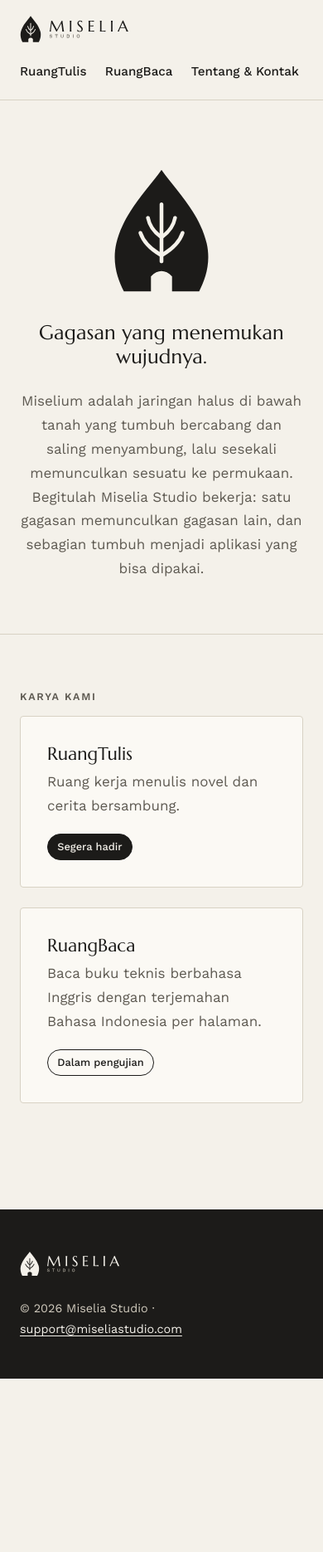
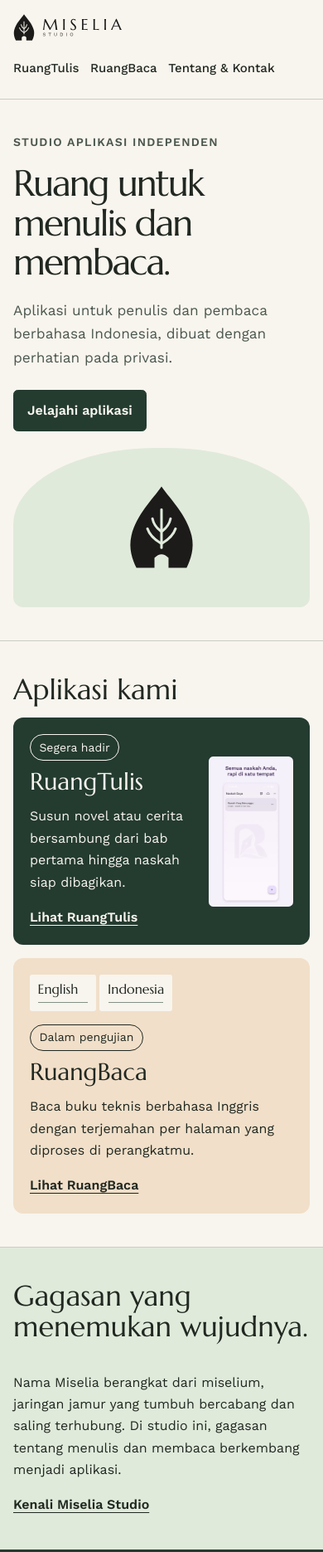
Before and after one commit to assasinotes-pixel/miselia-web, a plain HTML site: page index.html in a window 390 px wide. Shown: the top 1871 px of the page at 83% size. Before the commit the page ends 1662 px from the top, so only its background shows below. Drawn offline with Linux system fonts and the light colour scheme.

Commit message:
Redesign Miselia Studio website

```diff
--- a/assets/gaya.css
+++ b/assets/gaya.css
@@ -3,77 +3,138 @@
 @font-face{font-family:"Work Sans";src:url("font/work-sans-latin-500-normal.woff2") format("woff2");font-weight:500;font-display:swap}
 @font-face{font-family:"Work Sans";src:url("font/work-sans-latin-600-normal.woff2") format("woff2");font-weight:600;font-display:swap}
 
-:root{
-  --arang:#1C1B19; --krem:#F4F1EA; --abu:#5E5A52;
-  --krem-tua:#E9E4D8; --garis:#D8D2C4;
-  --lebar:68rem;
+:root {
+  --tinta: #212821;
+  --kertas: #f8f5ee;
+  --redup: #4b574e;
+  --garis: #c9cec4;
+  --hijau: #243b30;
+  --daun: #e0eadb;
+  --pasir: #f1dfc9;
+  --lebar: 76rem;
 }
-*{box-sizing:border-box}
-html{-webkit-text-size-adjust:100%}
-body{margin:0;background:var(--krem);color:var(--arang);font:400 1.0625rem/1.7 "Work Sans",system-ui,sans-serif}
-img{max-width:100%;height:auto;display:block}
-a{color:inherit;text-decoration-thickness:1px;text-underline-offset:.2em}
-a:hover{color:var(--abu)}
-h1,h2,h3{font-family:"Marcellus",Georgia,serif;font-weight:400;line-height:1.2;margin:0 0 .6em}
-h1{font-size:clamp(2.2rem,5vw,3.4rem);letter-spacing:.01em}
-h2{font-size:clamp(1.6rem,3.2vw,2.2rem)}
-h3{font-size:1.35rem}
-p{margin:0 0 1em}
-.wadah{max-width:var(--lebar);margin:0 auto;padding:0 1.5rem}
-.sempit{max-width:42rem}
 
-/* kepala */
-.kepala{border-bottom:1px solid var(--garis)}
-.kepala .wadah{display:flex;align-items:center;justify-content:space-between;gap:1rem;padding-top:1rem;padding-bottom:1rem;flex-wrap:wrap}
-.kepala .logo img{height:2.4rem;width:auto}
-.nav{display:flex;gap:1.4rem;flex-wrap:wrap;font-size:.95rem;font-weight:500}
-.nav a{text-decoration:none;padding:.2rem 0;border-bottom:1px solid transparent}
-.nav a:hover,.nav a[aria-current=page]{border-color:var(--arang);color:var(--arang)}
+* { box-sizing: border-box; }
+body {
+  margin: 0;
+  background: var(--kertas);
+  color: var(--tinta);
+  font: 400 1rem/1.65 "Work Sans", system-ui, sans-serif;
+}
+img { display: block; max-width: 100%; height: auto; }
+a { color: inherit; text-underline-offset: .25em; }
+:focus-visible { outline: 3px solid #986119; outline-offset: 4px; }
+h1, h2, h3 {
+  margin: 0 0 .45em;
+  font: 400 1em/1.08 "Marcellus", Georgia, serif;
+}
+h1 { font-size: clamp(2.75rem, 6.4vw, 6rem); }
+h2 { font-size: clamp(2.15rem, 4vw, 3.5rem); }
+h3 { font-size: clamp(1.8rem, 3vw, 2.55rem); }
+p { margin: 0 0 1em; }
+.wadah { max-width: var(--lebar); margin-inline: auto; padding-inline: clamp(1rem, 4vw, 3rem); }
+.sempit { max-width: 52rem; }
+.lewati {
+  position: absolute;
+  z-index: 1;
+  top: 1rem;
+  left: 1rem;
+  transform: translateY(-200%);
+  background: var(--hijau);
+  color: white;
+  padding: .65rem 1rem;
+}
+.lewati:focus { transform: none; }
 
-/* pahlawan beranda */
-.pahlawan{padding:5rem 0 4rem;text-align:center}
-.pahlawan .simbol{width:7.5rem;margin:0 auto 2rem}
-.pahlawan .slogan{font-family:"Marcellus",Georgia,serif;font-size:clamp(1.5rem,3.4vw,2.1rem);margin:0 auto 1.5rem;max-width:30ch}
-.pahlawan .makna{color:var(--abu);max-width:38rem;margin:0 auto}
+.kepala { border-bottom: 1px solid var(--garis); }
+.kepala .wadah, .kaki .wadah, .nav {
+  display: flex;
+  align-items: center;
+  flex-wrap: wrap;
+}
+.kepala .wadah, .kaki .wadah { justify-content: space-between; gap: .5rem 2rem; }
+.kepala .wadah { padding-block: .85rem; }
+.kepala .logo img, .kaki img { width: auto; height: 2.4rem; }
+.nav { gap: 0 clamp(.85rem, 3vw, 2rem); font-size: .9375rem; font-weight: 500; }
+.nav a { padding-block: .65rem; text-decoration: none; }
+.nav a:hover, .nav a[aria-current="page"] { text-decoration: underline; }
 
-/* bagian */
-.bagian{padding:4rem 0;border-top:1px solid var(--garis)}
-.label{font-size:.78rem;letter-spacing:.14em;text-transform:uppercase;color:var(--abu);font-weight:600;margin-bottom:.8rem}
-.kartu-grid{display:grid;grid-template-columns:repeat(auto-fit,minmax(18rem,1fr));gap:1.5rem}
-.kartu{display:block;text-decoration:none;background:#FBF9F4;border:1px solid var(--garis);border-radius:4px;padding:2rem;transition:border-color .2s,transform .2s}
-.kartu:hover{border-color:var(--arang);color:inherit;transform:translateY(-2px)}
-.kartu h3{margin-bottom:.4rem}
-.kartu p{color:var(--abu);margin-bottom:1.2rem}
-.lencana{display:inline-block;font-size:.8rem;font-weight:500;padding:.25rem .7rem;border:1px solid var(--arang);border-radius:999px}
-.lencana.gelap{background:var(--arang);color:var(--krem)}
-.panah{font-weight:500;font-size:.95rem}
+.pahlawan, .produk-kepala, .bagian { padding-block: clamp(2.5rem, 7vw, 6rem); }
+.bagian { border-top: 1px solid var(--garis); }
+.pembuka, .dua-kolom, .kartu-grid {
+  display: grid;
+  grid-template-columns: repeat(2, minmax(0, 1fr));
+  gap: clamp(1.25rem, 5vw, 5rem);
+}
+.pembuka { align-items: center; grid-template-columns: 1.25fr .75fr; }
+.beranda h1 { letter-spacing: -.045em; }
+.sub, .makna { max-width: 42ch; color: var(--redup); font-size: clamp(1.08rem, 2vw, 1.27rem); }
+.produk-kepala p { max-width: 66ch; }
+.produk-kepala:nth-child(1) { background: var(--daun); }
+.bidang-merek {
+  display: grid;
+  place-items: center;
+  min-height: clamp(15rem, 31vw, 26rem);
+  border-radius: 48% 48% .75rem .75rem;
+  background: var(--daun);
+}
+.bidang-merek img { width: clamp(5rem, 13vw, 10rem); }
+.label { font-size: .875rem; font-weight: 600; letter-spacing: .09em; text-transform: uppercase; color: var(--redup); }
+.beranda .tombol { margin-top: .5rem; }
+.kartu-grid { gap: 1rem; }
+.kartu {
+  position: relative;
+  min-width: 0;
+  border-radius: .75rem;
+  padding: clamp(1.25rem, 3vw, 2.5rem);
+}
+.kartu h3 { margin-top: .65rem; }
+.kartu-tulis { background: var(--hijau); color: var(--kertas); display: grid; grid-template-columns: 1fr minmax(5rem, 32%); gap: 1rem; align-items: center; }
+.kartu-tulis img { width: 100%; border-radius: .35rem; }
+.kartu-baca { background: var(--pasir); }
+.ilustrasi-baca { display: flex; gap: .28rem; margin-bottom: 1rem; }
+.ilustrasi-baca span {
+  min-width: 5rem;
+  padding: .45rem .6rem 1.05rem;
+  font: 1rem "Marcellus", Georgia, serif;
+  background: repeating-linear-gradient(transparent 0 4px, #839186 4px 5px) center bottom .45rem / 75% .5rem no-repeat, var(--kertas);
+  border-radius: .15rem;
+}
+.lencana { display: inline-block; padding: .2rem .65rem; border: 1px solid currentColor; border-radius: 100vw; font-size: .875rem; }
+.tautan-teks { font-weight: 600; }
+a:hover { text-decoration-thickness: 2px; }
+.ringkasan { background: var(--daun); }
 
-/* halaman produk */
-.produk-kepala{padding:4rem 0 3rem}
-.produk-kepala .ikon{width:4.5rem;border-radius:22%;margin-bottom:1.5rem}
-.produk-kepala .sub{font-size:1.2rem;color:var(--abu);max-width:40rem}
-.dua-kolom{display:grid;grid-template-columns:1fr 1fr;gap:3rem}
-@media (max-width:760px){.dua-kolom{grid-template-columns:1fr;gap:2rem}}
-.daftar{list-style:none;padding:0;margin:0}
-.daftar li{padding:.65rem 0 .65rem 1.6rem;border-bottom:1px solid var(--garis);position:relative}
-.daftar li::before{content:"";position:absolute;left:0;top:1.35rem;width:.55rem;height:1px;background:var(--arang)}
-.info{background:var(--krem-tua);border-radius:4px;padding:1.75rem 2rem}
-.info p:last-child{margin-bottom:0}
-.harga{font-family:"Marcellus",Georgia,serif;font-size:1.6rem}
-.catatan{font-size:.92rem;color:var(--abu)}
+.ikon { width: 4.5rem; border-radius: 22%; margin-bottom: 1rem; }
+.daftar { padding-left: 1.15rem; margin: 0; }
+.daftar li { padding: .5rem 0; }
+.daftar li + li { border-top: 1px solid var(--garis); }
+.info { padding: 1.4rem; margin-top: 1.5rem; background: var(--pasir); border-radius: .5rem; }
+.info p:last-child { margin-bottom: 0; }
+.harga { font: 1.8rem "Marcellus", Georgia, serif; }
+.galeri { display: grid; grid-template-columns: repeat(auto-fit, minmax(min(100%, 10rem), 1fr)); gap: 1rem; align-items: start; }
+.galeri img { width: 100%; border: 1px solid var(--garis); border-radius: .5rem; }
 
-/* galeri */
-.galeri{display:flex;gap:1rem;overflow-x:auto;scroll-snap-type:x mandatory;padding-bottom:1rem;-webkit-overflow-scrolling:touch}
-.galeri img{flex:0 0 auto;width:13.5rem;border-radius:6px;border:1px solid var(--garis);scroll-snap-align:start}
-.galeri:focus{outline:2px solid var(--abu);outline-offset:4px}
+.tautan-baris { display: flex; flex-wrap: wrap; gap: .75rem; margin-top: 1.25rem; }
+.tombol {
+  display: inline-block;
+  max-width: 100%;
+  overflow-wrap: anywhere;
+  padding: .66rem 1rem;
+  border: 1px solid var(--hijau);
+  border-radius: .35rem;
+  color: var(--hijau);
+  text-decoration: none;
+  font-weight: 600;
+}
+.tombol.utama { background: var(--hijau); color: var(--kertas); }
+.tombol:hover { text-decoration: underline; }
+.kaki { background: var(--hijau); color: var(--kertas); padding-block: 2rem; }
+.kaki p { margin: 0; font-size: .9375rem; }
 
-.tautan-baris{display:flex;flex-wrap:wrap;gap:.75rem;margin-top:1.5rem}
-.tombol{display:inline-block;text-decoration:none;font-weight:500;padding:.7rem 1.3rem;border:1px solid var(--arang);border-radius:3px}
-.tombol:hover{background:var(--arang);color:var(--krem)}
-
-/* kaki */
-.kaki{background:var(--arang);color:var(--krem);padding:3rem 0;margin-top:4rem}
-.kaki .wadah{display:flex;justify-content:space-between;align-items:center;gap:1.5rem;flex-wrap:wrap}
-.kaki img{height:2.2rem;width:auto}
-.kaki p{margin:0;font-size:.9rem;color:#CFC9BC}
-.kaki a{color:var(--krem)}
+@media (max-width: 48rem) {
+  .pembuka, .dua-kolom, .kartu-grid { grid-template-columns: 1fr; }
+  .jeda { display: none; }
+  .bidang-merek { min-height: 12rem; }
+  .galeri { grid-template-columns: repeat(2, minmax(0, 1fr)); }
+}
--- a/index.html
+++ b/index.html
@@ -7,39 +7,71 @@
 <meta name="description" content="Studio independen yang membuat aplikasi untuk pengguna berbahasa Indonesia.">
 <meta property="og:title" content="Miselia Studio">
 <meta property="og:description" content="Studio independen yang membuat aplikasi untuk pengguna berbahasa Indonesia.">
-<meta name="theme-color" content="#F4F1EA">
+<link rel="canonical" href="https://miseliastudio.com/">
+<meta property="og:url" content="https://miseliastudio.com/">
+<meta name="theme-color" content="#f8f5ee">
 <link rel="icon" type="image/svg+xml" href="assets/logo/miselia-simbol-kecil-hitam.svg">
 <link rel="icon" type="image/png" href="assets/logo/miselia-simbol-kecil-hitam.png">
 <link rel="preload" href="assets/font/marcellus-latin-400-normal.woff2" as="font" type="font/woff2" crossorigin>
 <link rel="stylesheet" href="assets/gaya.css">
 </head>
 <body>
+<a class="lewati" href="#konten">Langsung ke konten</a>
 <header class="kepala"><div class="wadah">
 <a class="logo" href="./" aria-label="Miselia Studio, beranda"><img src="assets/logo/miselia-logo-horizontal-hitam.svg" alt="Miselia Studio" width="168" height="48"></a>
-<nav class="nav" aria-label="Utama"><a href="ruangtulis/">RuangTulis</a><a href="ruangbaca/">RuangBaca</a><a href="tentang/">Tentang & Kontak</a></nav>
+<nav class="nav" aria-label="Utama"><a href="ruangtulis/">RuangTulis</a><a href="ruangbaca/">RuangBaca</a><a href="tentang/">Tentang &amp; Kontak</a></nav>
 </div></header>
-<main>
+<main id="konten" tabindex="-1">
 
-<section class="pahlawan"><div class="wadah">
-<img class="simbol" src="assets/logo/miselia-simbol-hitam.svg" alt="" width="155" height="200">
-<h1 class="slogan">Gagasan yang menemukan wujudnya.</h1>
-<p class="makna">Miselium adalah jaringan halus di bawah tanah yang tumbuh bercabang dan saling menyambung, lalu sesekali memunculkan sesuatu ke permukaan. Begitulah Miselia Studio bekerja: satu gagasan memunculkan gagasan lain, dan sebagian tumbuh menjadi aplikasi yang bisa dipakai.</p>
-</div></section>
-<section class="bagian"><div class="wadah">
-<p class="label">Karya kami</p>
-<div class="kartu-grid">
-<a class="kartu" href="ruangtulis/">
-<h3>RuangTulis</h3>
-<p>Ruang kerja menulis novel dan cerita bersambung.</p>
-<span class="lencana gelap">Segera hadir</span>
-</a>
-<a class="kartu" href="ruangbaca/">
-<h3>RuangBaca</h3>
-<p>Baca buku teknis berbahasa Inggris dengan terjemahan Bahasa Indonesia per halaman.</p>
-<span class="lencana">Dalam pengujian</span>
-</a>
-</div>
-</div></section>
+<section class="pahlawan beranda">
+  <div class="wadah pembuka">
+    <div>
+      <p class="label">Studio aplikasi independen</p>
+      <h1>Ruang untuk<br class="jeda"> menulis dan membaca.</h1>
+      <p class="sub">Aplikasi untuk penulis dan pembaca berbahasa Indonesia, dibuat dengan perhatian pada privasi.</p>
+      <a class="tombol utama" href="#aplikasi">Jelajahi aplikasi</a>
+    </div>
+    <div class="bidang-merek" aria-hidden="true">
+      <img src="assets/logo/miselia-simbol-hitam.svg" alt="" width="155" height="200">
+    </div>
+  </div>
+</section>
+
+<section class="bagian" id="aplikasi" aria-labelledby="judul-aplikasi">
+  <div class="wadah">
+    <h2 id="judul-aplikasi">Aplikasi kami</h2>
+    <div class="kartu-grid">
+      <article class="kartu kartu-tulis">
+        <div>
+          <span class="lencana">Segera hadir</span>
+          <h3>RuangTulis</h3>
+          <p>Susun novel atau cerita bersambung dari bab pertama hingga naskah siap dibagikan.</p>
+          <a class="tautan-teks" href="ruangtulis/">Lihat RuangTulis</a>
+        </div>
+        <img src="assets/img/ruangtulis/layar-1.webp" alt="Pratinjau aplikasi RuangTulis" width="540" height="960" loading="lazy">
+      </article>
+      <article class="kartu kartu-baca">
+        <div class="ilustrasi-baca" aria-hidden="true">
+          <span>English</span><span>Indonesia</span>
+        </div>
+        <span class="lencana">Dalam pengujian</span>
+        <h3>RuangBaca</h3>
+        <p>Baca buku teknis berbahasa Inggris dengan terjemahan per halaman yang diproses di perangkatmu.</p>
+        <a class="tautan-teks" href="ruangbaca/">Lihat RuangBaca</a>
+      </article>
+    </div>
+  </div>
+</section>
+
+<section class="bagian ringkasan">
+  <div class="wadah dua-kolom">
+    <h2>Gagasan yang menemukan wujudnya.</h2>
+    <div>
+      <p>Nama Miselia berangkat dari miselium, jaringan jamur yang tumbuh bercabang dan saling terhubung. Di studio ini, gagasan tentang menulis dan membaca berkembang menjadi aplikasi.</p>
+      <a class="tautan-teks" href="tentang/">Kenali Miselia Studio</a>
+    </div>
+  </div>
+</section>
 
 </main>
 <footer class="kaki"><div class="wadah">
```
Also changed, not shown: 404.html (+12 -10 lines), ruangbaca/index.html (+14 -10 lines), ruangtulis/index.html (+18 -11 lines), tentang/index.html (+11 -9 lines).
